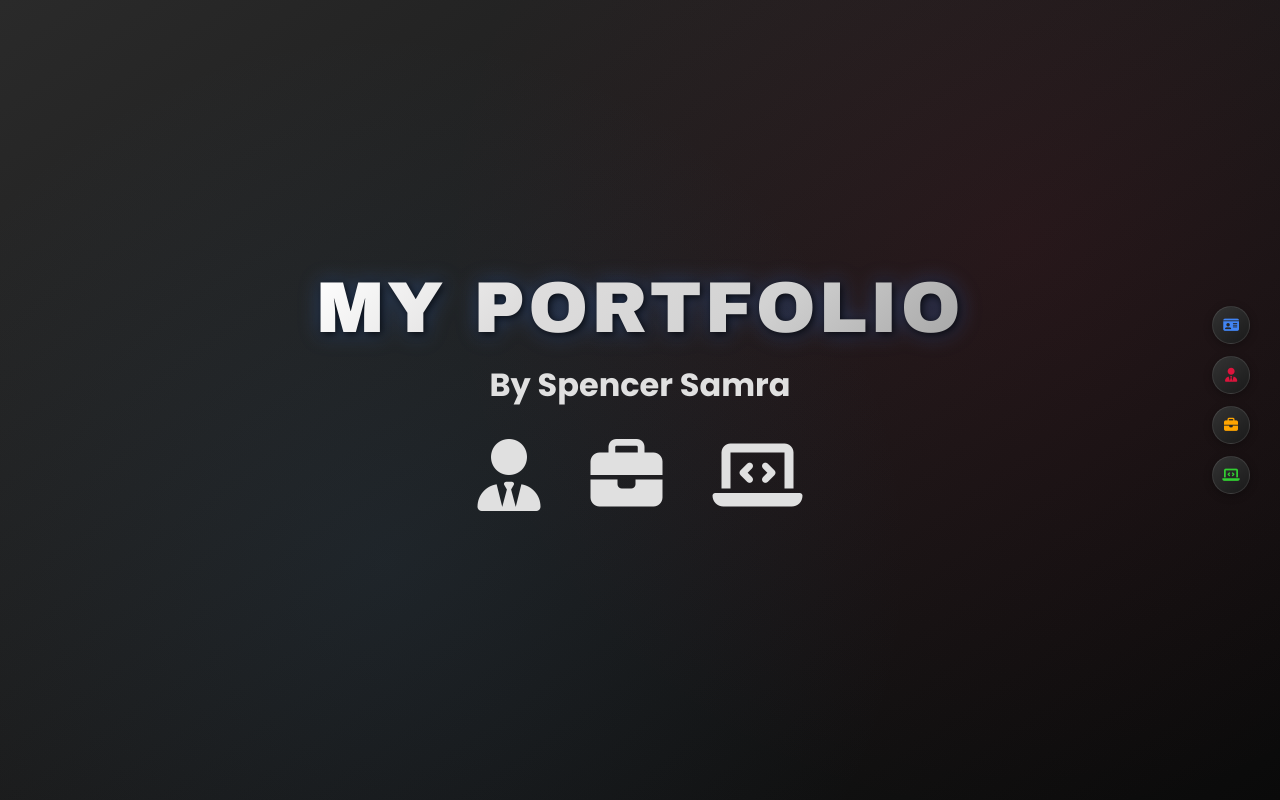
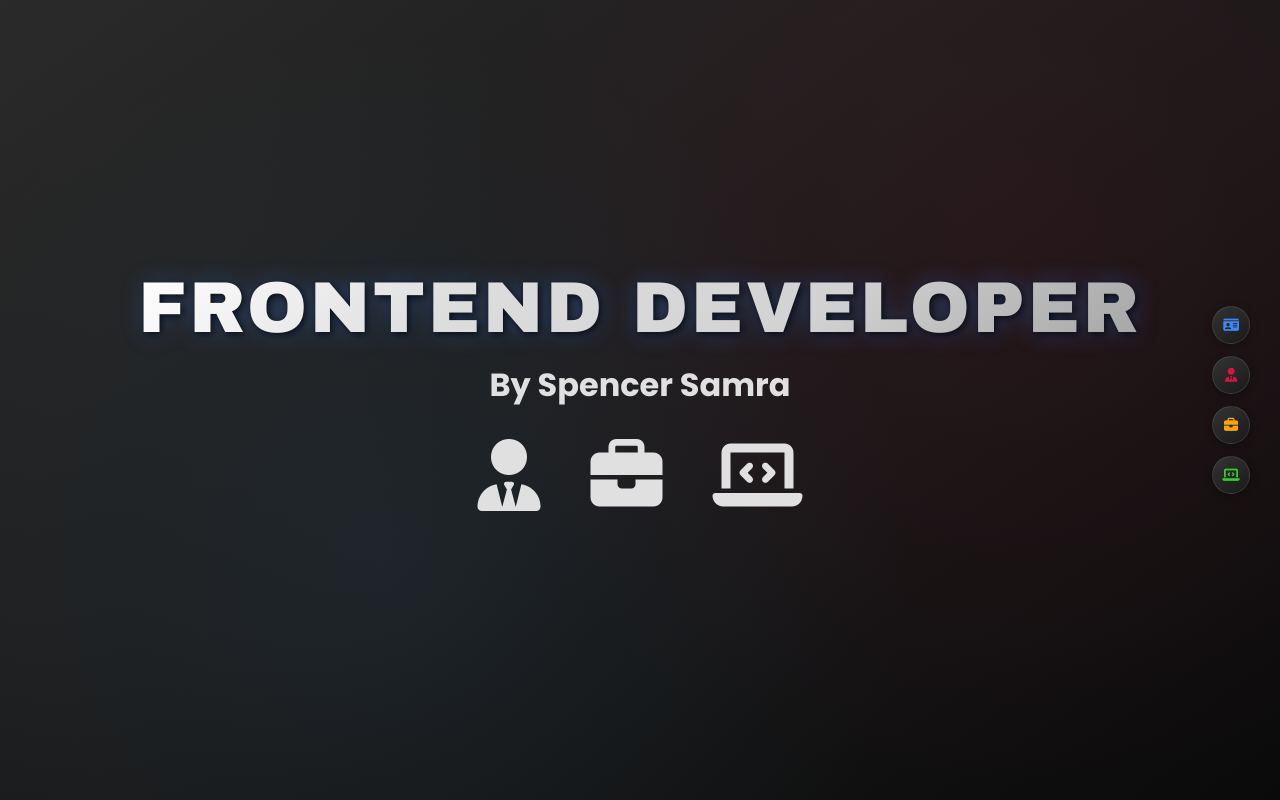
Before and after one commit to Spencer1923/portfolio-one-react, a React (Vite) app: page / in a window 1280 px wide. Shown: the top 800 px of the page. Built offline with nearby package versions, Linux system fonts and the light colour scheme.

Commit message:
updated version

```diff
--- a/src/components/Footer.jsx
+++ b/src/components/Footer.jsx
@@ -5,7 +5,7 @@ export default function Footer() {
     <div className='footer-wrapper'>
 
          {/* email */}
-       <a href="mailto:spencer24ss9@gmail.com.com" rel="noreferrer" target="_blank" className="footer-icons">
+       <a href="mailto:spencersamra@gmail.com" rel="noreferrer" target="_blank" className="footer-icons">
        <i className="fa-solid fa-envelope"></i>
       </a>
 
--- a/src/components/Header.jsx
+++ b/src/components/Header.jsx
@@ -3,7 +3,7 @@ import React from 'react'
 export default function Header() {
   return (
     <header className='header'>
-            <h1 className='header-text'>My Portfolio</h1>
+            <h1 className='header-text'>Frontend Developer</h1>
             <h1 className='header-name-text'>By Spencer Samra</h1>
             <div className='header-nav-items'>
 
```
